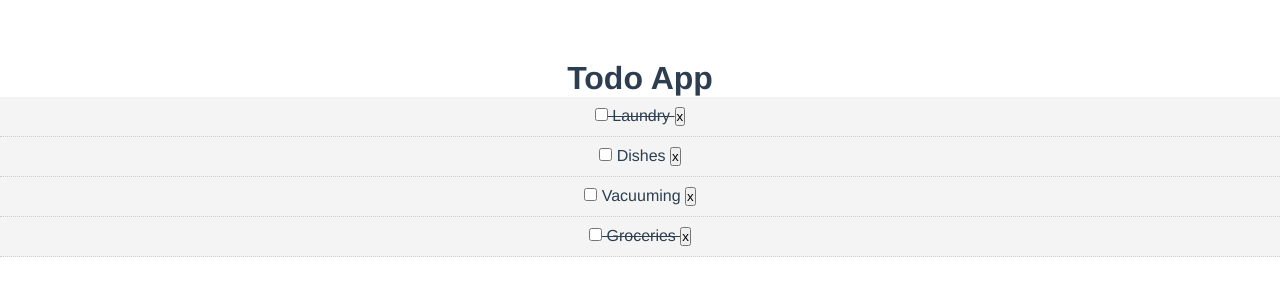
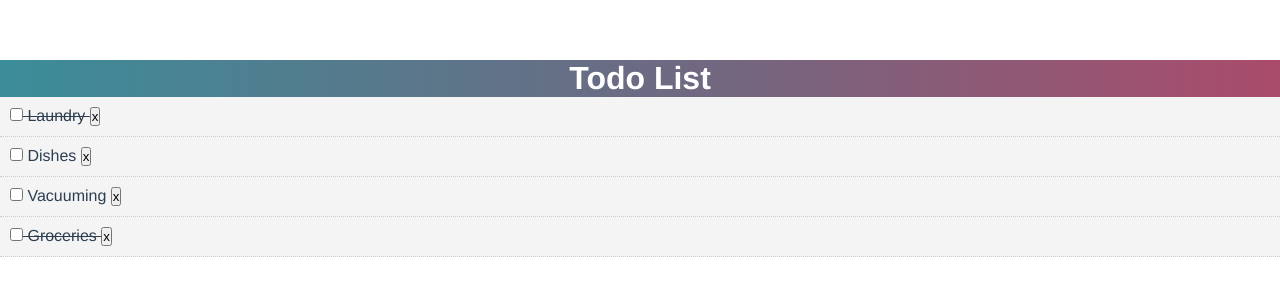
Before and after one commit to giangster/vuejs-crash, a Vue app in the folder todo-app/: page / in a window 1280 px wide. Shown: the top 300 px of the page. Built offline with nearby package versions, Linux system fonts and the light colour scheme.

Commit message:
Header component created and rendered in App.js

```diff
--- a/todo-app/src/App.vue
+++ b/todo-app/src/App.vue
@@ -1,14 +1,17 @@
 <template>
   <div id="app">
+    <Header />
     <Todos v-bind:todos="todos" v-on:remove-todo="removeTodo" />
   </div>
 </template>
 
 <script>
-import Todos from "./components/Todos";
+import Header from "./components/layout/Header.vue";
+import Todos from "./components/Todos.vue";
 export default {
   name: "app",
   components: {
+    Header,
     Todos
   },
   data() {
@@ -53,7 +56,6 @@ export default {
 }
 body {
   font-family: "Avenir", Helvetica, Arial, sans-serif;
-  text-align: center;
   color: #2c3e50;
   margin-top: 60px;
 }
--- a/todo-app/src/components/Todos.vue
+++ b/todo-app/src/components/Todos.vue
@@ -1,6 +1,5 @@
 <template>
   <div>
-    <h1>Todo App</h1>
     <div v-bind:key="todo.id" v-for="todo in todos">
       <TodoItem v-bind:todo="todo" v-on:remove-todo="$emit('remove-todo', todo.id)" />
     </div>
--- /dev/null
+++ b/todo-app/src/components/layout/Header.vue
@@ -0,0 +1,31 @@
+<template>
+  <header class="header">
+    <h1>Todo List</h1>
+  </header>
+</template>
+
+<script>
+export default {
+  name: "Header"
+};
+</script>
+
+<style scoped>
+.header {
+  background: #aa4b6b; /* fallback for old browsers */
+  background: -webkit-linear-gradient(
+    to right,
+    #3b8d99,
+    #6b6b83,
+    #aa4b6b
+  ); /* Chrome 10-25, Safari 5.1-6 */
+  background: linear-gradient(
+    to right,
+    #3b8d99,
+    #6b6b83,
+    #aa4b6b
+  ); /* W3C, IE 10+/ Edge, Firefox 16+, Chrome 26+, Opera 12+, Safari 7+ */
+  color: #ffffff;
+  text-align: center;
+}
+</style>
```
